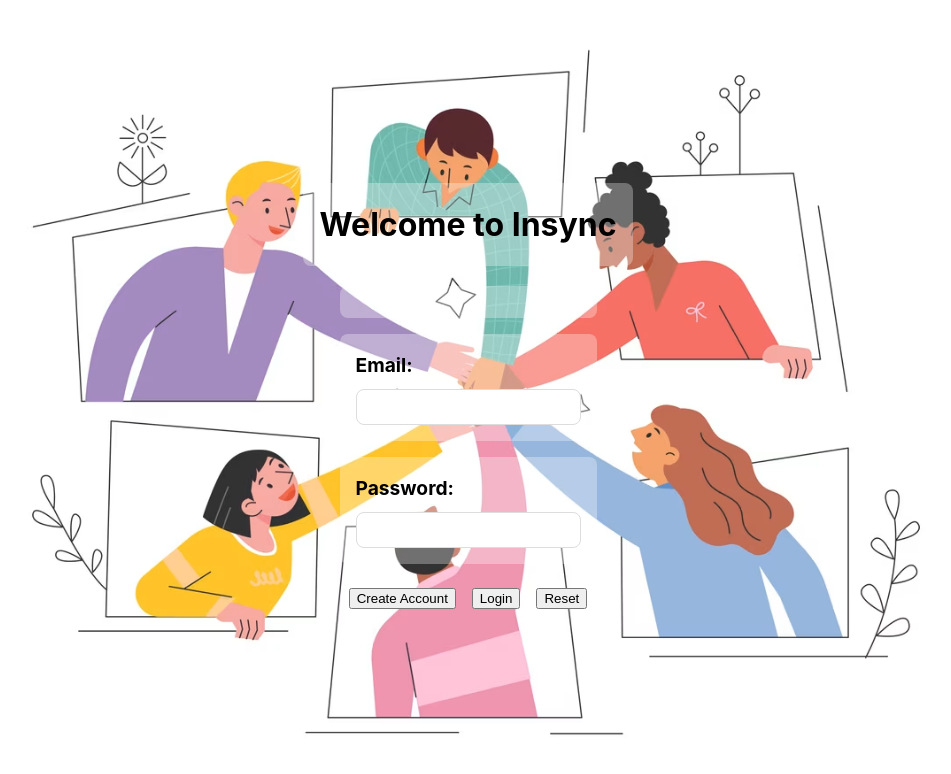
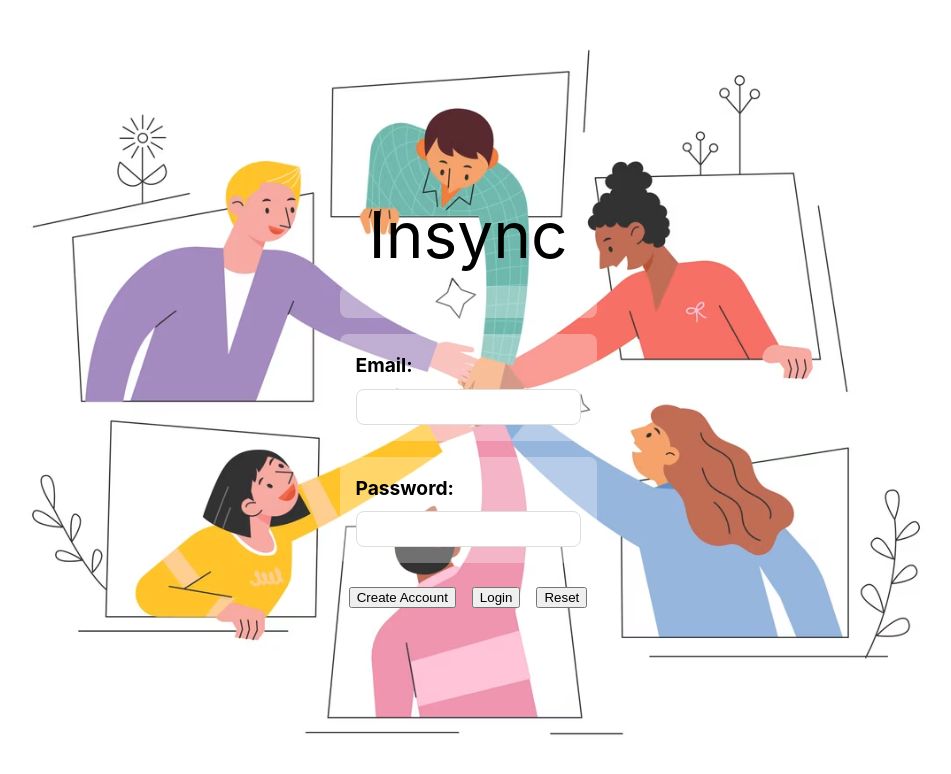
Before and after one commit to jordan-emma/inSyncFrontEnd, a Vue app in the folder app/: page /login in a window 1280 px wide. Shown: the top 774 px of the page, without its empty margins (172-1123 px from the left). Built offline with nearby package versions, Linux system fonts and the light colour scheme.

Commit message:
Duplicate CSS moved across to main.css from loginView and landingView

```diff
--- a/app/src/assets/main.css
+++ b/app/src/assets/main.css
@@ -1 +1,48 @@
 @import './base.css';
+
+body, html {
+  margin: 0;
+  padding: 0;
+  height: 100%;
+  width: 100%;
+  display: flex;
+  justify-content: center;
+  align-items: center;
+  background-color: white;
+  background-image: url('../images/logo2.avif');
+  background-size: contain;
+  background-position: center;
+  background-repeat: no-repeat;
+}
+
+.name {
+  color: black;
+  font-size: xx-large;
+  font-weight: bolder;
+}
+
+.container {
+  display: flex;
+  flex-direction: column;
+  align-items: center;
+  justify-content: center;
+  height: 100vh;
+  width: 100%;
+  padding: 2rem;
+}
+
+.rounded-button {
+  background-color: black;
+  color: white;
+  border: none;
+  border-radius: 25px;
+  padding: 10px 20px;
+  font-size: 16px;
+  cursor: pointer;
+  transition: background-color 0.3s ease;
+  width: 200px;
+}
+
+.rounded-button:hover {
+  background-color: darkgrey
+}
--- a/app/src/views/LandingView.vue
+++ b/app/src/views/LandingView.vue
@@ -11,29 +11,6 @@
 </template>
 
 <style>
-  body, html {
-    background-color: white;
-    background-image: url('..\images\logo2.avif');
-    background-size: contain;
-    background-position: center;
-    background-repeat: no-repeat;
-    margin: 0;
-    height: 100%;
-  }
-
-  .container {
-    display: flex;
-    flex-direction: column;
-    justify-content: center;
-    align-items: center;
-    height: 100vh;
-    gap: 20px;
-  }
-
-  .name {
-    color: black;
-    font-size: xx-large;
-  }
 
   .button-container {
     display: flex;
@@ -42,19 +19,5 @@
     gap: 10px;
   }
 
-  .rounded-button {
-    background-color: black;
-    color: white;
-    border: none;
-    border-radius: 25px;
-    padding: 10px 20px;
-    font-size: 16px;
-    cursor: pointer;
-    transition: background-color 0.3s ease;
-    width: 200px;
-  }
 
-  .rounded-button:hover {
-    background-color: darkgrey
-  }
 </style>
--- a/app/src/views/LoginView.vue
+++ b/app/src/views/LoginView.vue
@@ -1,7 +1,7 @@
 <template>
   <div class="container">
-    <div class="welcome">
-      <h1>Welcome to Insync</h1>
+    <div class="name">
+      <h1>Insync</h1>
     </div>
     <form name="loginForm" @reset="resetFields">
       <div class="form-group">
@@ -30,40 +30,6 @@
 
 
 <style>
-body, html {
-  margin: 0;
-  padding: 0;
-  height: 100%;
-  width: 100%;
-  display: flex;
-  justify-content: center;
-  align-items: center;
-  background-color: white;
-  background-image: url('../images/logo2.avif');
-  background-size: contain;
-  background-position: center;
-  background-repeat: no-repeat;
-}
-
-.container {
-  display: flex;
-  flex-direction: column;
-  align-items: center;
-  justify-content: center;
-  height: 100vh;
-  width: 100%;
-  padding: 2rem;
-}
-
-.welcome h1 {
-  background-color: rgba(255, 255, 255, 0.3);
-  color: #000;
-  padding: 1rem;
-  border-radius: 0.5rem;
-  font-weight: bold;
-  font-size: 2rem;
-  margin-bottom: 1.25rem;
-}
 
 .form-group {
   display: flex;
```
